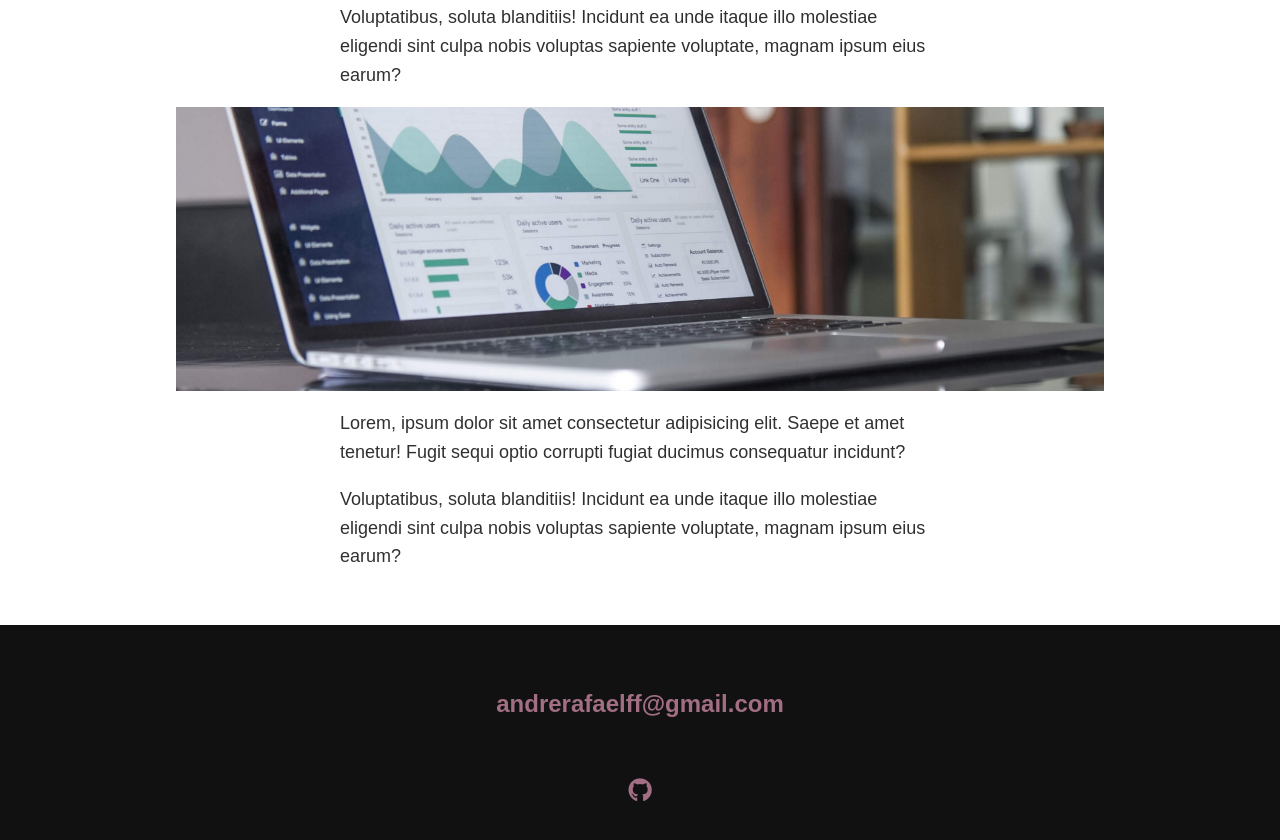
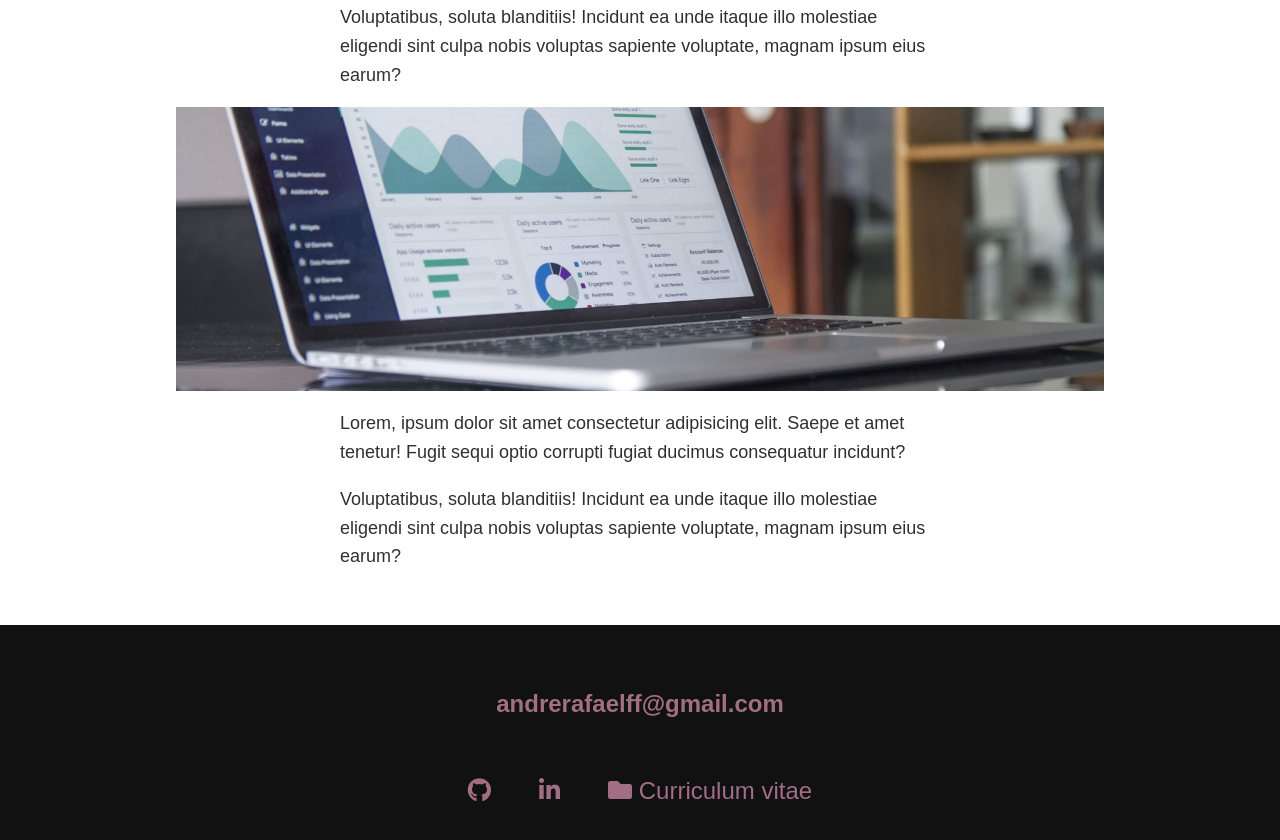
Before and after one commit to andrerafaelf/andrerfferreira-portfolio, a plain HTML site: page portfolio-item.html in a window 1280 px wide. Shown: the part 481-1321 px from the top of the page. Drawn offline with nearby package versions, Linux system fonts and the light colour scheme.

Commit message:
Added CV to footer links

```diff
--- a/portfolio-item.html
+++ b/portfolio-item.html
@@ -1,11 +1,14 @@
 <!DOCTYPE html>
 <html lang="en">
-    <head><link rel="stylesheet" href="https://cdnjs.cloudflare.com/ajax/libs/normalize/8.0.1/normalize.css">
+
+<head>
+    <link rel="stylesheet" href="https://cdnjs.cloudflare.com/ajax/libs/normalize/8.0.1/normalize.css">
     <meta charset="UTF-8">
     <meta name="viewport" content="width=device-width, initial-scale=1.0">
     <title>André Ferreira | Full Stack Web Dev</title>
     <link rel="stylesheet" href="https://cdnjs.cloudflare.com/ajax/libs/normalize/7.0.0/normalize.min.css">
-        <link rel="stylesheet" href="https://cdnjs.cloudflare.com/ajax/libs/font-awesome/5.11.2/css/all.css" integrity="sha256-46qynGAkLSFpVbEBog43gvNhfrOj+BmwXdxFgVK/Kvc=" crossorigin="anonymous" />
+    <link rel="stylesheet" href="https://cdnjs.cloudflare.com/ajax/libs/font-awesome/5.11.2/css/all.css"
+        integrity="sha256-46qynGAkLSFpVbEBog43gvNhfrOj+BmwXdxFgVK/Kvc=" crossorigin="anonymous" />
 
     <!-- Update these with your own fonts -->
     <link href="https://fonts.googleapis.com/css?family=Lora:400,700|Roboto+Slab:400,700&display=swap" rel="stylesheet">
@@ -13,6 +16,7 @@
     <link rel="stylesheet" href="static/css/style.css">
 
 </head>
+
 <body>
     <header>
         <div class="logo">
@@ -41,10 +45,13 @@
     </section>
 
     <div class="portfolio-item-individual">
-            <p>Voluptatibus, soluta blanditiis! Incidunt ea unde itaque illo molestiae eligendi sint culpa nobis voluptas sapiente voluptate, magnam ipsum eius earum?</p>
+        <p>Voluptatibus, soluta blanditiis! Incidunt ea unde itaque illo molestiae eligendi sint culpa nobis voluptas
+            sapiente voluptate, magnam ipsum eius earum?</p>
         <img src="static/media/portfolio-details.jpg" alt="">
-            <p>Lorem, ipsum dolor sit amet consectetur adipisicing elit. Saepe et amet tenetur! Fugit sequi optio corrupti fugiat ducimus consequatur incidunt?</p>
-            <p>Voluptatibus, soluta blanditiis! Incidunt ea unde itaque illo molestiae eligendi sint culpa nobis voluptas sapiente voluptate, magnam ipsum eius earum?</p>
+        <p>Lorem, ipsum dolor sit amet consectetur adipisicing elit. Saepe et amet tenetur! Fugit sequi optio corrupti
+            fugiat ducimus consequatur incidunt?</p>
+        <p>Voluptatibus, soluta blanditiis! Incidunt ea unde itaque illo molestiae eligendi sint culpa nobis voluptas
+            sapiente voluptate, magnam ipsum eius earum?</p>
     </div>
 
 
@@ -54,8 +61,19 @@
         <a href="mailto:andrerafaelff@gmail.com" class="footer__link">andrerafaelff@gmail.com</a>
         <ul class="social-list">
             <li class="social-list__item">
-                    <a class="social-list__link" href="https://github.com">
+                <a class="social-list__link" href="https://github.com/andrerafaelf" target="_blank">
                     <i class="fab fa-github"></i>
+                </a>
+            </li>
+            <li class="social-list__item">
+                <a class="social-list__link" href="https://www.linkedin.com/in/andr%C3%A9-ferreira-0a0969208/"
+                    target="_blank">
+                    <i class="fab fa-linkedin-in"></i>
+                </a>
+            </li>
+            <li class="social-list__item">
+                <a class="social-list__link" href="static/media/andreferreiraCV.pdf" target="_blank">
+                    <i class="fas fa-folder"></i> Curriculum vitae
                 </a>
             </li>
         </ul>
@@ -65,4 +83,5 @@
     <script src="static/js/script.js"></script>
 
 </body>
+
 </html>
```
Also changed, not shown: index.html (+5 -0 lines), 1 other file. Lines whose indentation alone changed are shown as unchanged.
